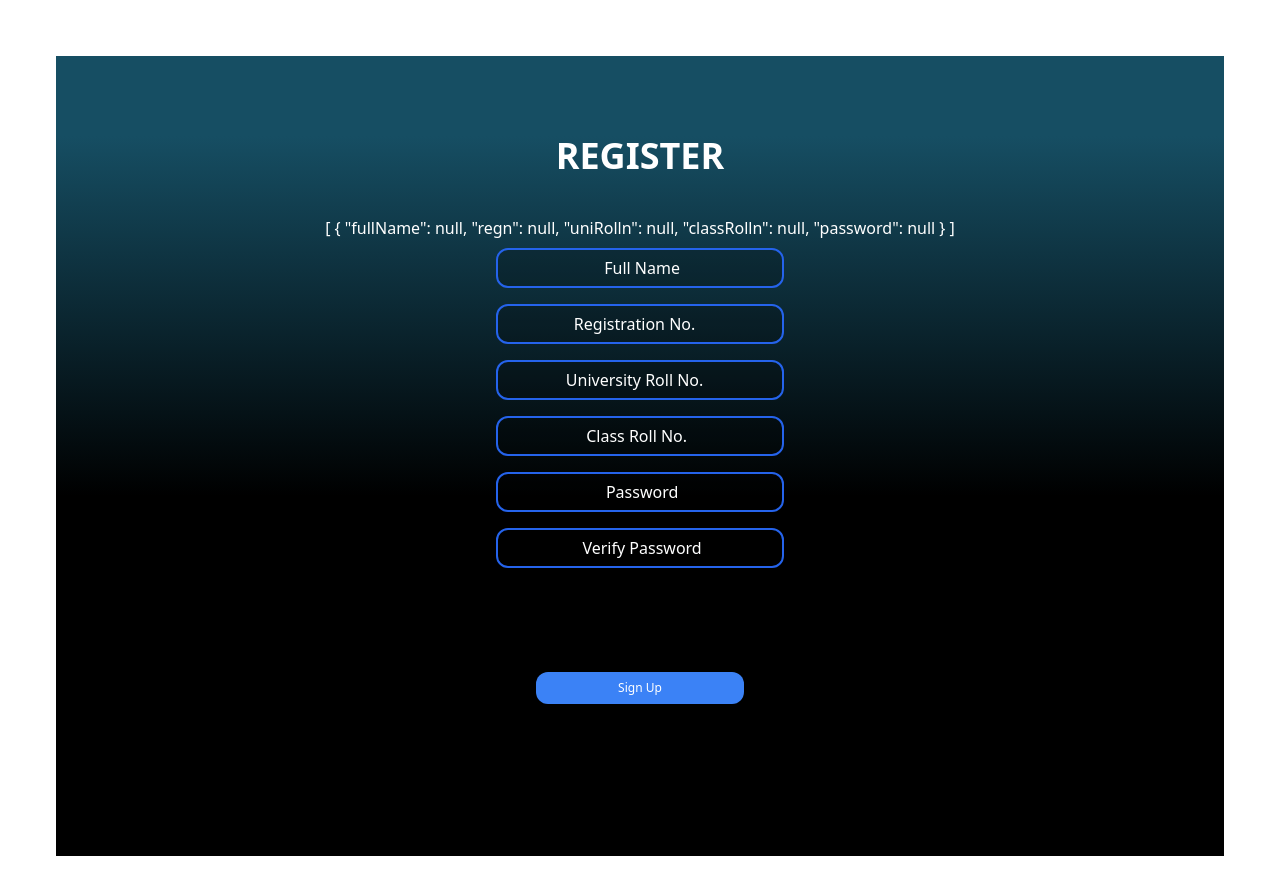
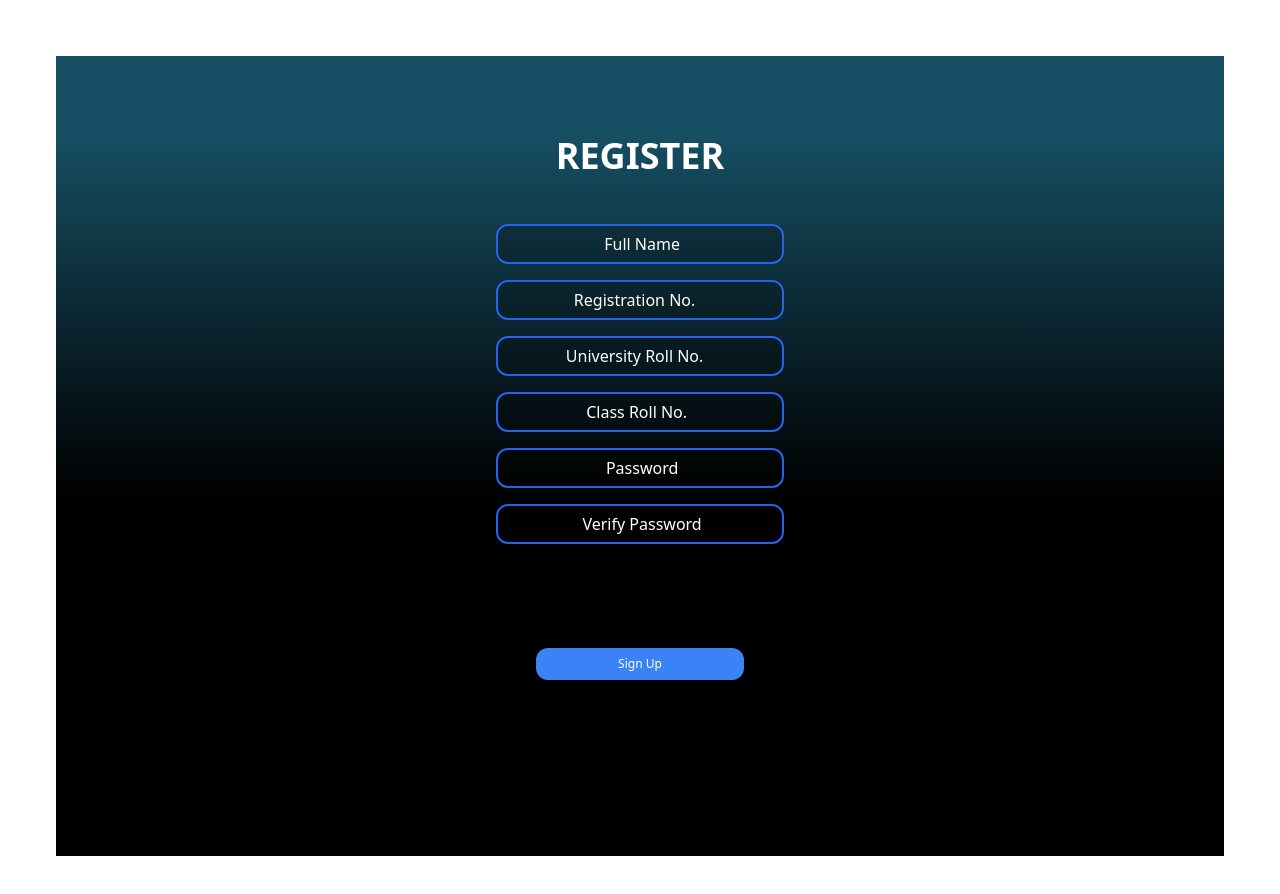
Before and after one commit to dhirtiman/q-attend, a Vue app: page /student/register in a window 1280 px wide. Shown: the top 894 px of the page. Built offline with nearby package versions, Linux system fonts and the light colour scheme.

Commit message:
debug hide

```diff
--- a/src/pages/student/StudentRegister.vue
+++ b/src/pages/student/StudentRegister.vue
@@ -67,7 +67,7 @@
 export default {
   mounted(){
 
-    this.students = this.$store.getters['student/getStudents'];   // debug purposes
+    // this.students = this.$store.getters['student/getStudents'];   // debug purposes
   },
   data() {
     return {
```
